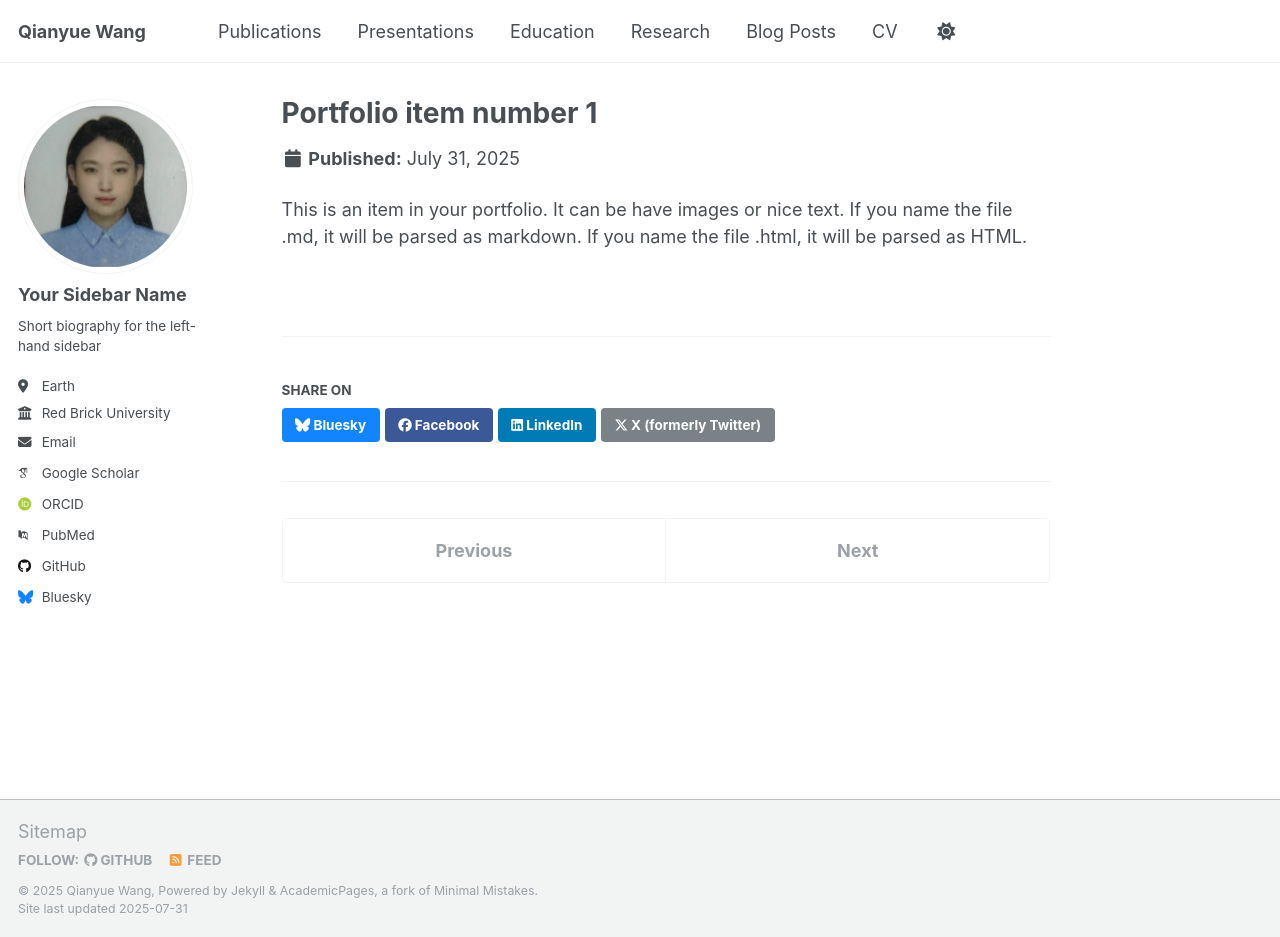
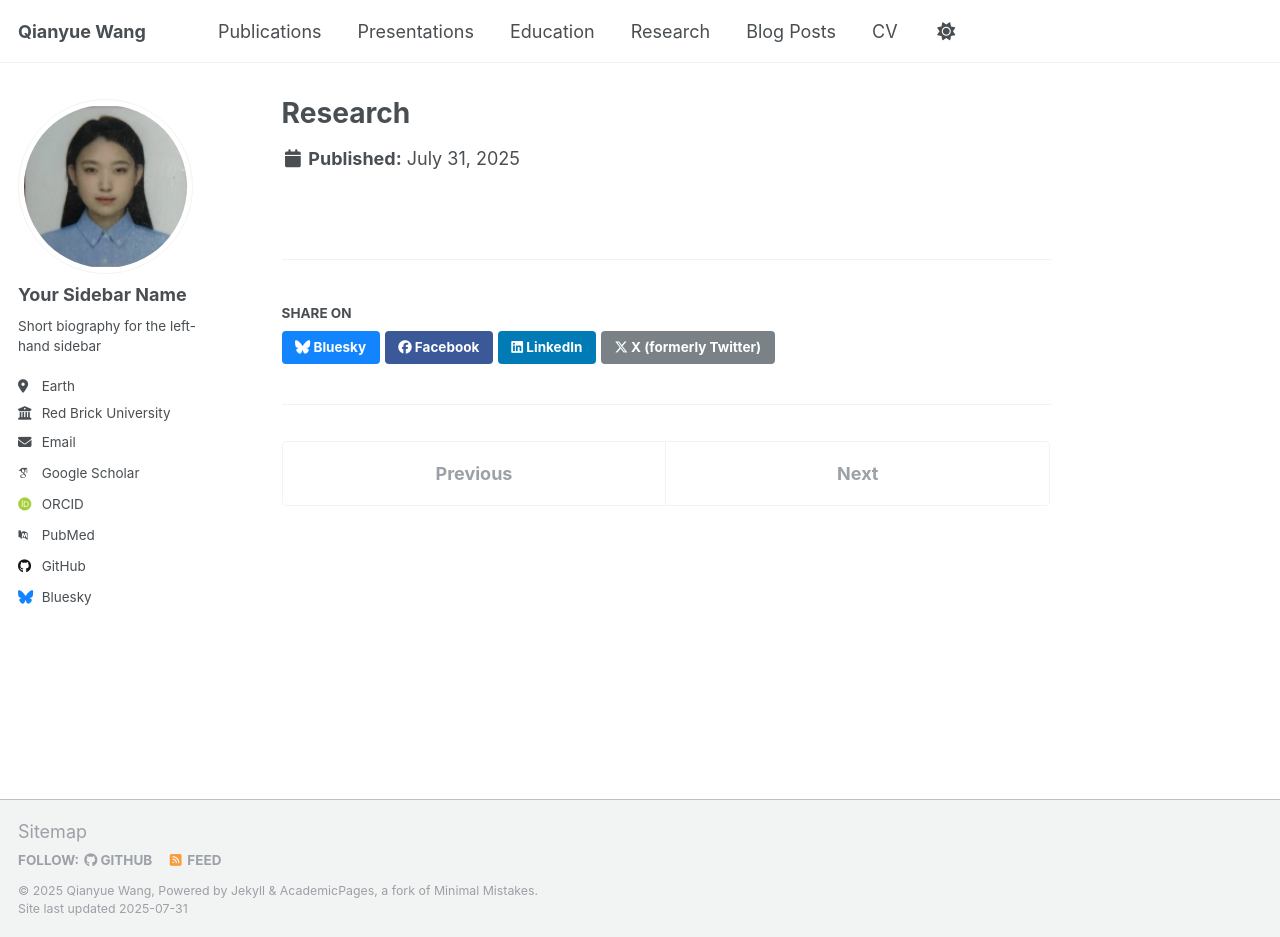
Before and after one commit to Wangq180/Qianyue-Wang.github.io, a Jekyll site: the page built from _portfolio/portfolio-1.md, in a window 1280 px wide and 937 px high. Built offline with Jekyll 4.4.1, drawn with Linux system fonts in a browser that asks for light colours; some web fonts are replaced; a script that is not in the unit is left out.

Commit message:
Update portfolio-1.md

```diff
--- a/_portfolio/portfolio-1.md
+++ b/_portfolio/portfolio-1.md
@@ -1,7 +1,5 @@
 ---
-title: "Portfolio item number 1"
-excerpt: "Short description of portfolio item number 1<br/><img src='/images/500x300.png'>"
-collection: portfolio
+title: "Research"
+permalink: /portfolio/
+author_profile: true
 ---
-
-This is an item in your portfolio. It can be have images or nice text. If you name the file .md, it will be parsed as markdown. If you name the file .html, it will be parsed as HTML.
```
